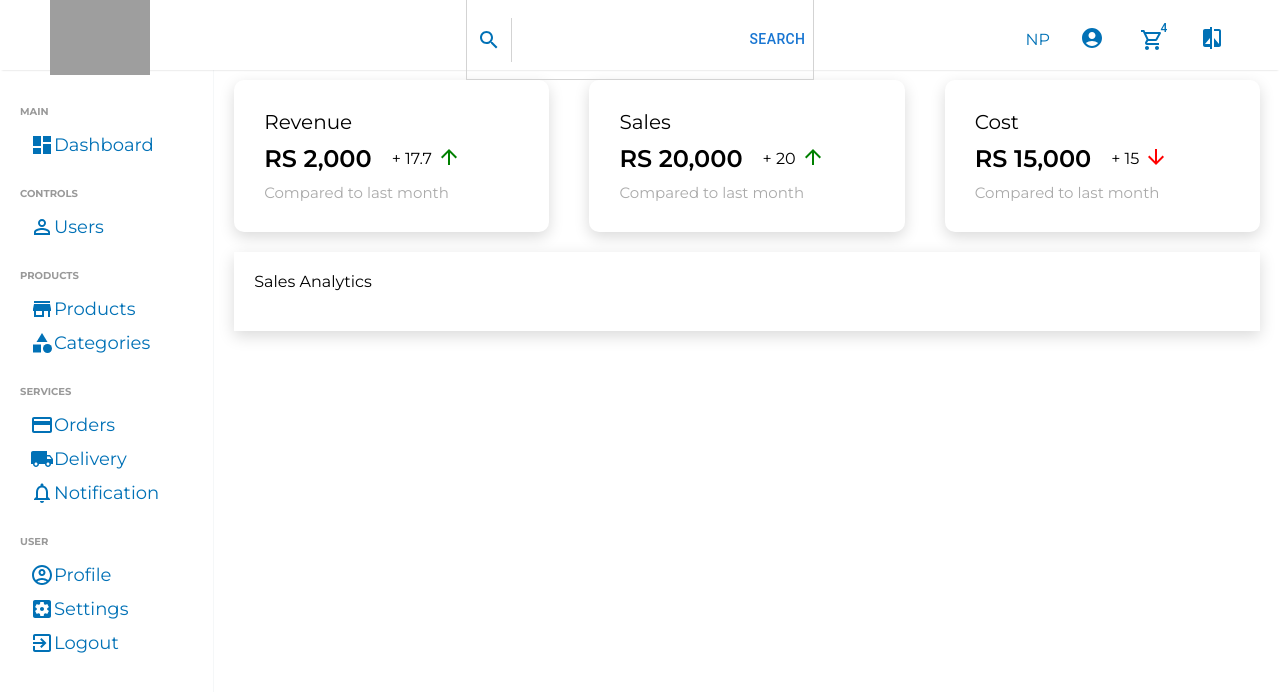
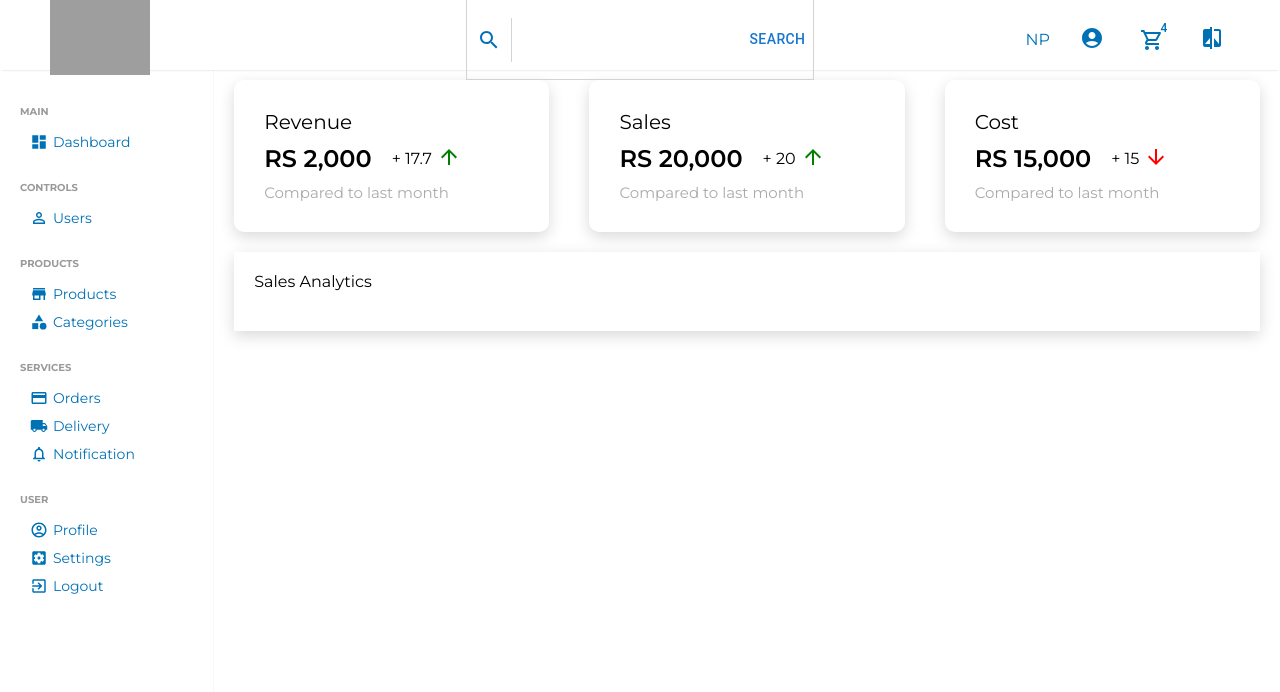
Before and after one commit to rxmann/Ecommerce-BechCha-Client, a React (Create React App) app: page /admindash in a window 1280 px wide. Shown: the top 692 px of the page. Built offline with nearby package versions, Linux system fonts and the light colour scheme; grey boxes are pictures that could not be loaded.

Commit message:
Sidebar design completed

```diff
--- a/src/AdminComponents/Sidebar/Sidebar.jsx
+++ b/src/AdminComponents/Sidebar/Sidebar.jsx
@@ -61,7 +61,7 @@ const Sidebar = () => {
             title: "MAIN",
             options: [{
                 name: "Dashboard",
-                icon: (<Dashboard />),
+                icon: (<Dashboard className="iconMUI" />),
                 selected: selected
             }],
         },
@@ -69,7 +69,7 @@ const Sidebar = () => {
             title: "CONTROLS",
             options: [{
                 name: "Users",
-                icon: (<PersonOutline />),
+                icon: (<PersonOutline className="iconMUI" />),
                 selected: selected
             }],
         },
@@ -77,11 +77,11 @@ const Sidebar = () => {
             title: "PRODUCTS",
             options: [{
                 name: "Products",
-                icon: (<Store />),
+                icon: (<Store  className="iconMUI"/>),
                 selected: selected
             }, {
                 name: "Categories",
-                icon: (<Category />),
+                icon: (<Category  className="iconMUI"/>),
                 selected: selected
             }],
         },
@@ -89,17 +89,17 @@ const Sidebar = () => {
             title: "SERVICES",
             options: [{
                 name: "Orders",
-                icon: (<CreditCard />),
+                icon: (<CreditCard className="iconMUI"/>),
                 selected: selected
             },
             {
                 name: "Delivery",
-                icon: (<LocalShipping />),
+                icon: (<LocalShipping  className="iconMUI"/>),
                 selected: selected
             },
             {
                 name: "Notification",
-                icon: (<NotificationsNone />),
+                icon: (<NotificationsNone  className="iconMUI"/>),
                 selected: selected
             }],
         },
@@ -107,17 +107,17 @@ const Sidebar = () => {
             title: "USER",
             options: [{
                 name: "Profile",
-                icon: (<AccountCircleOutlined />),
+                icon: (<AccountCircleOutlined className="iconMUI" />),
                 selected: selected
             },
             {
                 name: "Settings",
-                icon: (<SettingsApplications />),
+                icon: (<SettingsApplications className="iconMUI"/>),
                 selected: selected
             },
             {
                 name: "Logout",
-                icon: (<ExitToApp />),
+                icon: (<ExitToApp className="iconMUI"/>),
                 selected: selected
             }],
         },
@@ -133,7 +133,7 @@ const Sidebar = () => {
                             <SidebarMenu>
                                 <SidebarTitle > {menu.title} </SidebarTitle>
                                 {menu.options.map( (child) => (
-                                    <SidebarListItem className="iconMUI">
+                                    <SidebarListItem >
                                         {child.icon}
                                         {child.name}
                                     </SidebarListItem>
```
